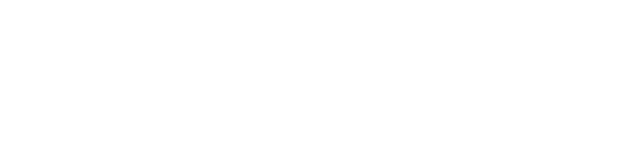
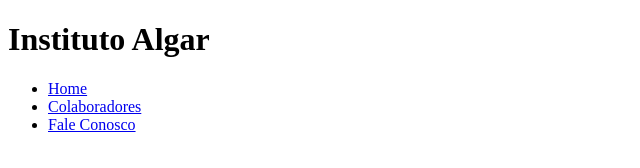
Before and after one commit to Gabrielgsw/projeto-site-algar, a plain HTML site: page index.html in a window 1280 px wide. Shown: the whole page, without its empty margins (0-640 px from the left). Drawn offline with Linux system fonts and the light colour scheme.

Commit message:
fazendo o header

```diff
--- a/index.html
+++ b/index.html
@@ -6,6 +6,15 @@
     <title>Instituto Algar</title>
 </head>
 <body>
-
+    <header>
+        <h1>Instituto Algar</h1>
+        <nav>
+            <ul>
+                <li><a href="Home.html">Home</a></li>
+                <li><a href="Colaboradores.html">Colaboradores</a></li>
+                <li><a href="FaleConosco.html">Fale Conosco</a></li>
+            </ul>
+        </nav>
+    </header>
 </body>
 </html>
```
